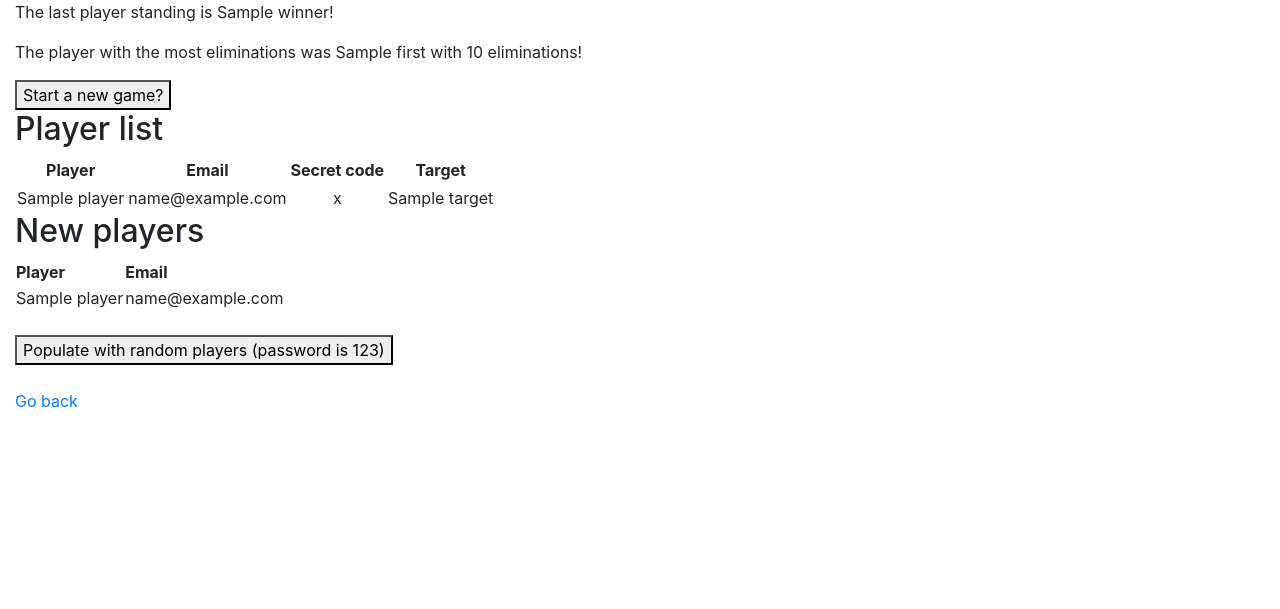
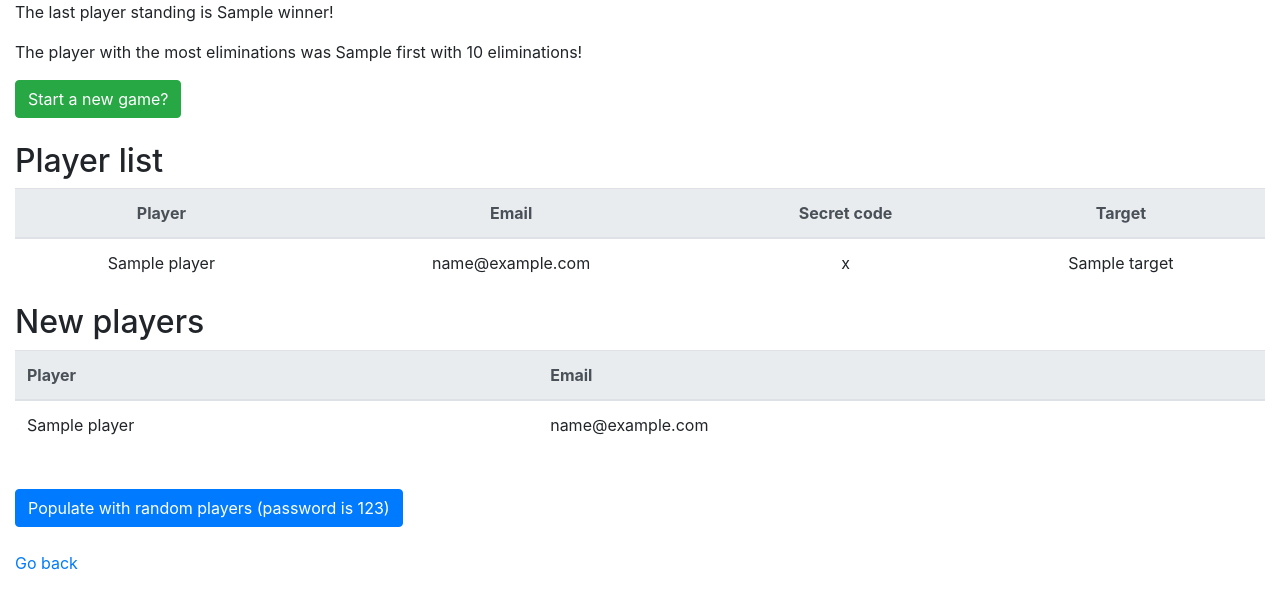
Before and after one commit to philyang07/gotcha, a Django app: template accounts/templates/accounts/admin_player_list.html in a window 1280 px wide. Shown: the top 609 px of the page. Run offline with Django 3.2, Linux system fonts and the light colour scheme; the template is opened without the code that fills it: most values are stand-ins (such as "Sample title", 1, 10 or a date in 2020); some libraries are stand-ins or nearby versions.

Commit message:
boot strap tables, forms

```diff
--- a/accounts/static/base.css
+++ b/accounts/static/base.css
@@ -1,5 +1,5 @@
 .is_open {
-    background-color: red;
+    background-color: rgb(231, 119, 119);
 }
 
 .dead {
--- a/accounts/templates/accounts/admin_player_list.html
+++ b/accounts/templates/accounts/admin_player_list.html
@@ -5,7 +5,7 @@
     <p>Targets and secret codes sent to players</p>
     <form action="{% url 'accounts:start_game' %}" method="POST">
         {% csrf_token %}
-        <button type="submit">Start game</button>
+        <button type="submit" class="btn btn-success">Start game</button>
     </form>
 {% elif game.winner %}
 <p>The last player standing is {{ game.winner }}!</p>
@@ -23,14 +23,16 @@
     {% endif %}
 <form action="{% url 'accounts:reset_game_to_start' %}" method="POST">
     {% csrf_token %}
-    <button type="submit">Start a new game?</button>
+    <button type="submit" class="btn btn-success">Start a new game?</button>
 </form>
+<br>
 {% elif game.in_progress %}
 <p>Game in progress</p>
 {% endif %}
 {% if players %}
 <h2>Player list</h2>
-<table class="player_list">
+<table class="player_list table table-hover">
+    <thead class="thead-light">
         <tr>
             <th>Player</th>
             <th>Email</th>
@@ -49,6 +51,7 @@
             <th>Remove</th>
             {% endif %}
         </tr>
+    </thead>
     {% for player in players %}
     <tr class="{% if player.is_open == True %}is_open{% elif player.alive == False %}dead{% endif %}">
         <td>{{ player }}</td>
@@ -64,7 +67,7 @@
             {% if player.alive == True %}
             <form action="{% url 'accounts:manual_open' %}" method="POST">
                 {% csrf_token %}
-                <button type="submit">{% if player.manual_open %}Undo{% else %}Set manual open{% endif %}</button>
+                <button type="submit"class="btn btn-secondary">{% if player.manual_open %}Undo{% else %}Set manual open{% endif %}</button>
                 <input type="hidden" value="{{ player.pk }}" name="pk">
             </form>
             {% endif %}
@@ -72,7 +75,7 @@
         <td>
             <form action="{% url 'accounts:manual_kill' %}" method="POST" onsubmit="return confirm('Are you sure? Reviving a player will give them a random target');">
                 {% csrf_token %}
-                <button type="submit">{% if player.alive %}Manual kill{% else %}Revive{% endif %}</button>
+                <button type="submit" class="btn btn-warning">{% if player.alive %}Manual kill{% else %}Revive{% endif %}</button>
                 <input type="hidden" value="{{ player.pk }}" name="pk">
             </form>
         </td>
@@ -82,7 +85,7 @@
         <td>
             <form action="{% url 'accounts:delete_player' %}" method="POST" onsubmit="return confirm('Are you sure? This can not be undone');">
                 {% csrf_token %}
-                <button type="submit">Delete</button>
+                <button type="submit"class="btn btn-danger">Delete</button>
                 <input type="hidden" value="{{ player.pk }}" name="pk">
             </form>
         </td>
@@ -93,7 +96,8 @@
 {% endif %}
 <h2>{% if not players %}Registered players{% else %}New players{% endif %}</h2>
 {% if new_players %}
-<table>
+<table class="table">
+    <thead class="thead-light">
         <tr>
             <th>Player</th>
             <th>Email</th>
@@ -102,6 +106,7 @@
             <th>Remove</th>
             {% endif %}
         </tr>
+    </thead>
     {% for player in new_players %}
     <tr>
         <td>{{ player }}</td>
@@ -139,21 +144,21 @@
 <br>
 <form action="{% url 'accounts:reset_player_data' %}" method="POST" onsubmit="return confirm('Are you sure?');">
     {% csrf_token %}
-    <button type="submit">{% if players %}Reset player data{% else %}Generate secret codes and assign targets{% endif %}</button>
+    <button type="submit"class="btn btn-danger">{% if players %}Reset player data{% else %}Generate secret codes and assign targets{% endif %}</button>
 </form>
 {% endif %}
 {% if game.has_sent_info %}
 <br>
 <form action="{% url 'accounts:reassign_targets' %}" method="POST" onsubmit="return confirm('Are you sure?');">
     {% csrf_token %}
-    <button type="submit">Reassign targets</button>
+    <button type="submit"class="btn btn-warning">Reassign targets</button>
 </form>
 {% endif %}
 {% endif %}
 <br>
 <form action="{% url 'accounts:populate_players' %}" method="POST">
     {% csrf_token %}
-    <button type="submit">Populate with random players (password is 123)</button>
+    <button type="submit" class="btn btn-primary">Populate with random players (password is 123)</button>
     <input type="hidden" name="pk" value="{{ game.pk }}">
 </form>
 <br>
--- a/accounts/templates/accounts/login.html
+++ b/accounts/templates/accounts/login.html
@@ -4,9 +4,10 @@
     {% csrf_token %}
 
     {% include 'accounts/form_display.html' with form=form %}
-    <input type="submit" value = "Submit">
+    <input type="submit" value = "Submit" class="btn btn-primary">
     <input type="hidden" name="next" value="{% url 'accounts:profile' %}">
 </form>
+<br>
 <a href="{% url 'accounts:password_reset' %}">Forgot password?</a>
 <a href="{% url 'accounts:register' %}">Register</a>
 <a href="{% url 'accounts:create_game' %}">Create game</a>
--- a/accounts/templates/accounts/password_change_form.html
+++ b/accounts/templates/accounts/password_change_form.html
@@ -3,7 +3,7 @@
 <form method="post">
     {% csrf_token %}
     {% include 'accounts/form_display.html' with form=form %}
-    <input type="submit" value="Reset password">
+    <input type="submit" value="Reset password" class="btn btn-primary">
 </form>
 <br>
 <a href="{% url 'accounts:change_details' %}">Go back</a>
--- a/accounts/templates/accounts/player_list.html
+++ b/accounts/templates/accounts/player_list.html
@@ -18,7 +18,8 @@
 {% endif %}
 {% if players %}
 <h2>Player list</h2>
-<table class="player_list">
+<table class="player_list table">
+    <thead class="thead-light">
         <tr>
             <th>Player</th>
             {% if game.in_progress == True %}
@@ -27,6 +28,7 @@
             <th>Open</th>
             {% endif %}
         </tr>
+    </thead>
     {% for player in players %}
     <tr class="{% if player.is_open == True %}is_open{% elif player.alive == False %}dead{% endif %}">
         <td>{{ player }}</td>
@@ -36,6 +38,7 @@
         <td>{% if player.is_open == True %}OPEN{% endif %}</td>
         {% endif %}
     </tr>
+
     {% endfor %}
 </table>
 {% endif %}
--- a/accounts/templates/accounts/register.html
+++ b/accounts/templates/accounts/register.html
@@ -7,4 +7,4 @@
 </form>
 <br>
 <a href="{% url 'accounts:login' %}">Go back</a>
-{% endblock }
+{% endblock %}
--- a/accounts/templates/base.html
+++ b/accounts/templates/base.html
@@ -3,7 +3,7 @@
 <html>
     <head>
         <link rel="stylesheet" type="text/css" href="{% static 'base.css' %}?{% now 'U' %}">
-        <link rel="stylesheet" type="text/css" href="{% static 'bootstrap-4.4.1-dist/css/bootstrap.css' %}">
+        <link rel="stylesheet" type="text/css" href="{% static 'bootstrap-4.4.1-dist/css/bootstrap.css' %}?{% now 'U' %}">
     </head>
     <body>
         <div class="container-fluid">
```
Also changed, not shown: accounts/forms.py (+13 -7 lines), accounts/templates/accounts/form_display.html (+9 -2 lines), accounts/templates/accounts/graveyard.html (+8 -6 lines). Lines whose indentation alone changed are shown as unchanged.
